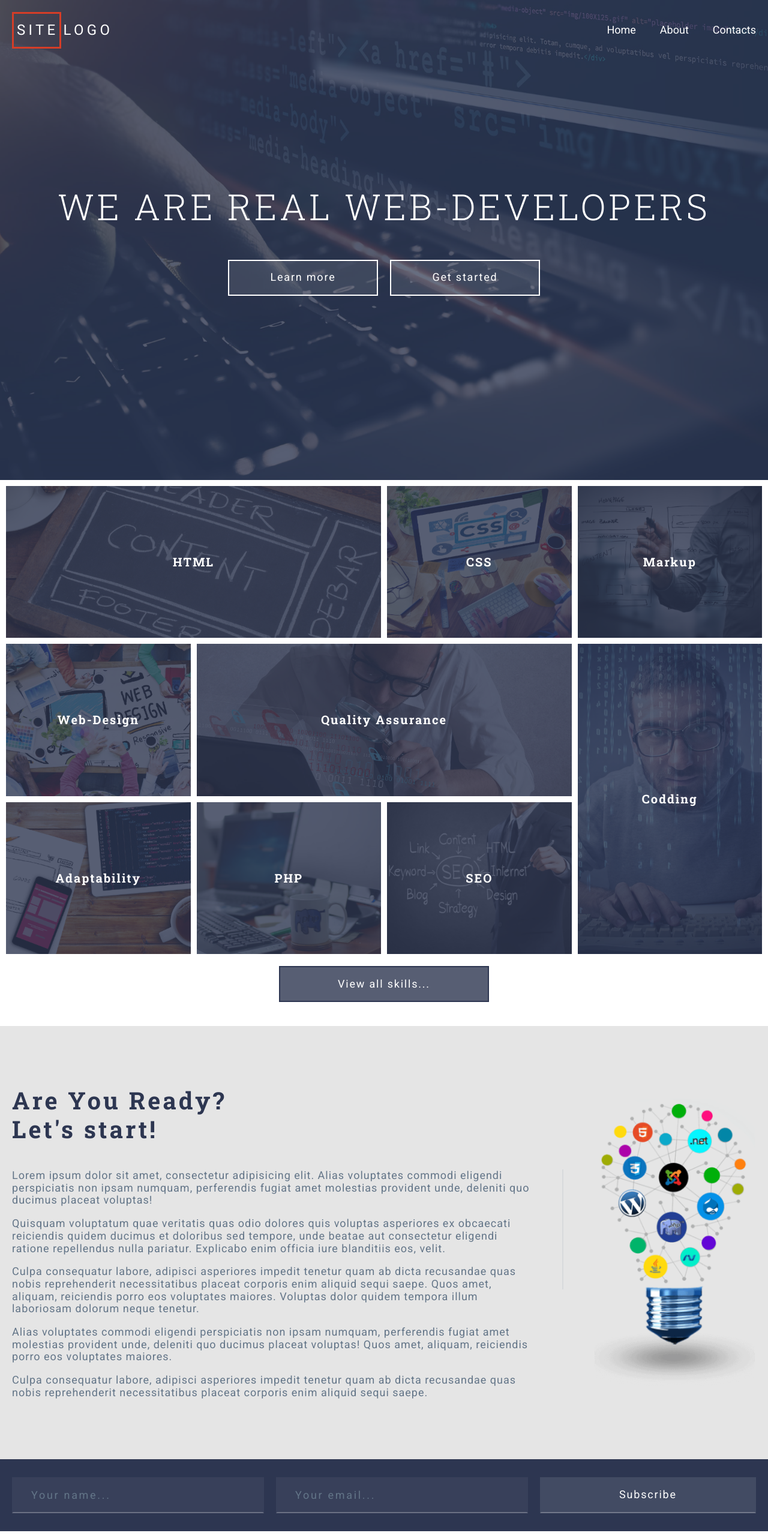
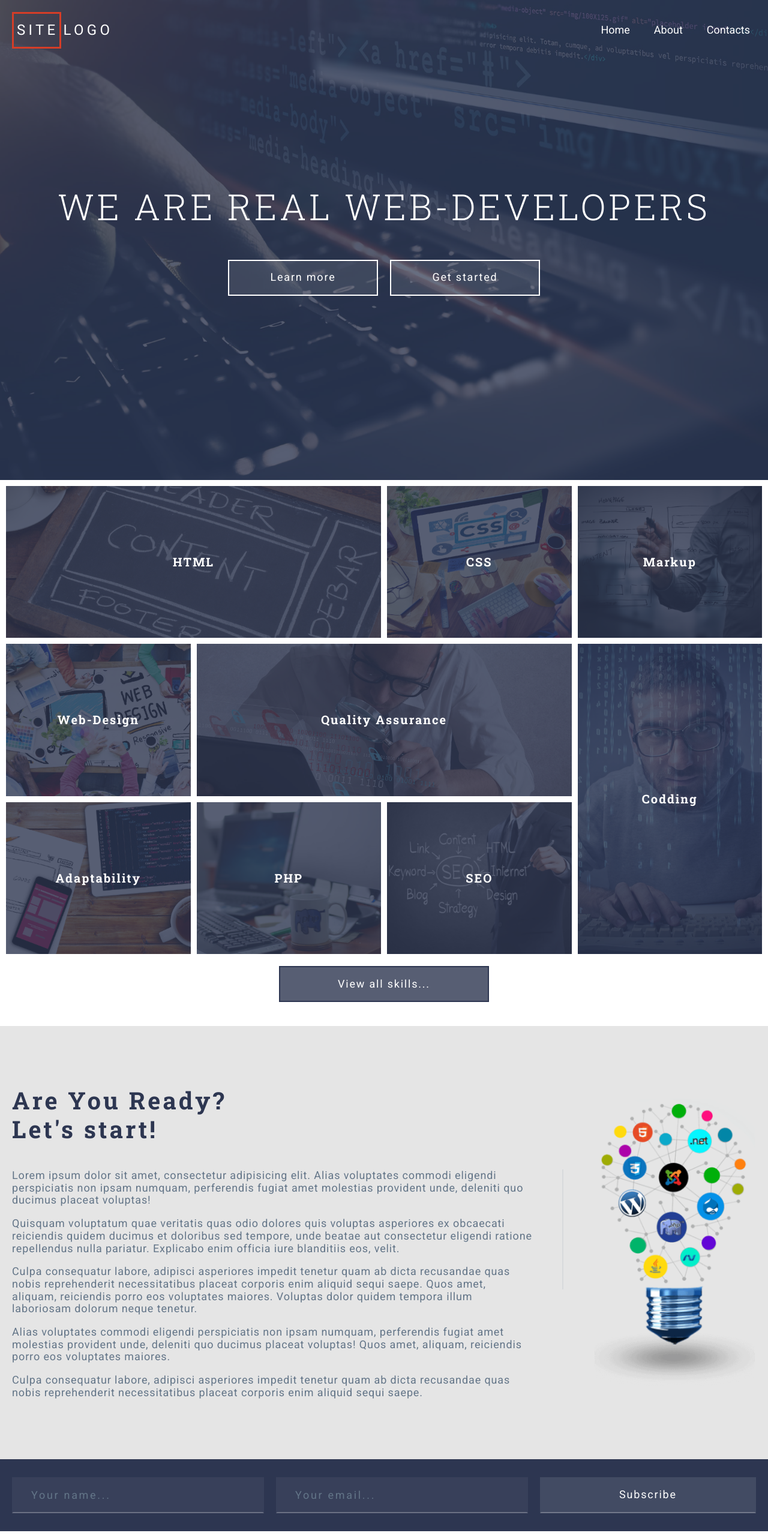
Before and after one commit to no-vipr/grid-template, a website: page index.html in a window 1280 px wide. Shown: the top 2560 px of the page at 60% size. Drawn offline with Linux system fonts and the light colour scheme.

Commit message:
editings

```diff
--- a/assets/scss/common/_typography.scss
+++ b/assets/scss/common/_typography.scss
@@ -78,7 +78,7 @@ h3 {
 }
 
 p {
-  letter-spacing: 0.055em;
+  letter-spacing: 0.049em;
 
   color: $color-gray;
 
--- a/assets/scss/components/footer/_footer.scss
+++ b/assets/scss/components/footer/_footer.scss
@@ -14,11 +14,9 @@
 
   &__social {
     position: relative;
-
     display: grid;
     justify-content: center;
-
-    margin: 0 0 0 $gap-x2;
+    margin-bottom: $gap-x2;
 
     grid-template-columns: repeat(auto-fit, minmax(50px, max-content));
 
@@ -30,16 +28,14 @@
       width: 75px;
       height: 2px;
 
+      background-color: rgba($color-light, 0.1);
+
       content: "";
-
-      background-color: rgba($color-light, 0.1);
     }
 
     a {
       display: block;
-
       padding: 10px;
-
       background-color: transparent;
 
       &:hover,
@@ -57,19 +53,14 @@
     span {
       &:nth-of-type(1) {
         margin-right: -8px;
-
         letter-spacing: 0.33em;
-
         color: $color-gray;
-
         font-weight: 100;
       }
 
       &:nth-of-type(2) {
         letter-spacing: 0.05em;
-
         color: $color-gray-light;
-
         font-weight: 700;
       }
     }
--- a/assets/scss/components/header/_header-navbar.scss
+++ b/assets/scss/components/header/_header-navbar.scss
@@ -112,11 +112,12 @@
   &__list {
     @include md-min {
       display: grid;
-      justify-content: end;
+      justify-content: flex-end;
+      width: 100%;
 
       gap: $gap;
-      grid-template-columns: repeat(auto-fit, minmax(2em, max-content));
-      @include unlist(0 -10px 0);
+      grid-template-columns: repeat(auto-fit, minmax(50px, max-content));
+      @include unlist(0 -10px 0 0);
     }
     @include md {
       position: absolute;
--- a/assets/scss/components/sections/_section-posts.scss
+++ b/assets/scss/components/sections/_section-posts.scss
@@ -53,7 +53,6 @@
   &__link {
     display: grid;
     overflow: hidden;
-
     height: 100%;
 
     grid-template-rows: 300px 1fr;
--- a/index.html
+++ b/index.html
@@ -265,7 +265,7 @@
         <a href="#"><i class="fab fa-google-plus-square"></i></a>
         <a href="#"><i class="fab fa-twitter-square"></i></a>
         <a href="#"><i class="fab fa-pinterest-square"></i></a>
-        <a href="#"><i class="fab fa-flickr-square"></i></a>
+        <a href="#"><i class="fab fa-flickr"></i></a>
       </div>
       <div class="footer__copy">
         <span>WE ARE REAL</span><br><span>WEB-DEVELOPERS</span>
```
Also changed, not shown: assets/css/style.css.
